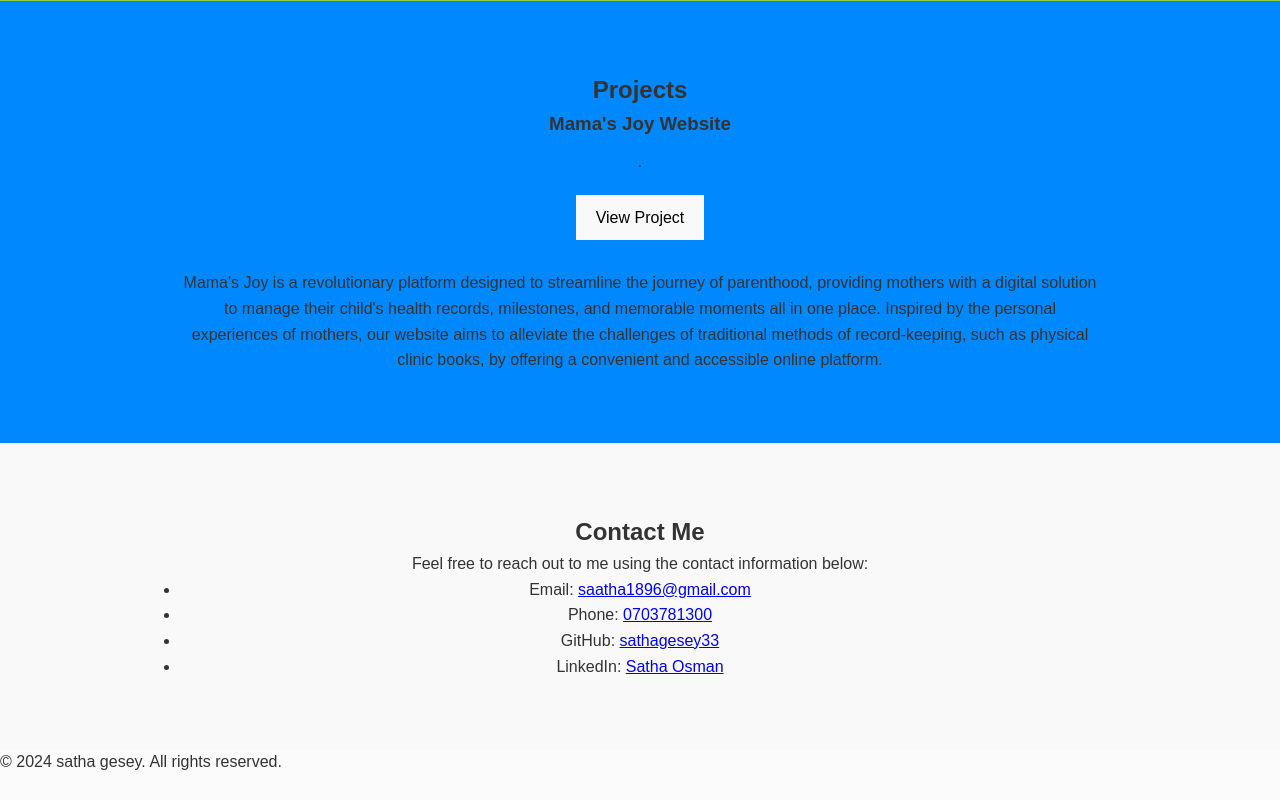
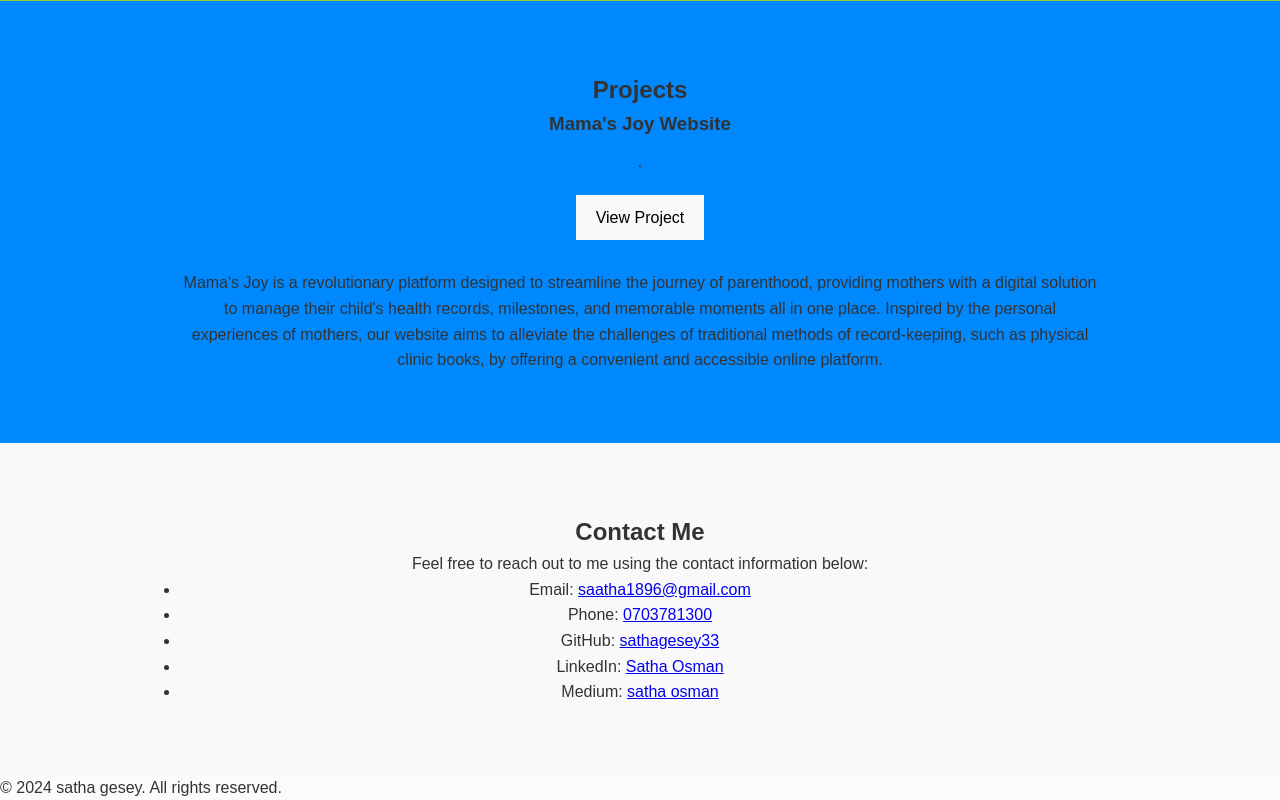
Before and after one commit to sathagesey33/my_portfolio, a plain HTML site: page index.html in a window 1280 px wide. Shown: the part 555-1355 px from the top of the page. Before the commit the page ends 1330 px from the top, so only its background shows below. Drawn offline with Linux system fonts and the light colour scheme.

Commit message:
index.html

```diff
--- a/index.html
+++ b/index.html
@@ -72,6 +72,7 @@
                 <li>Phone: <a href="tel:+254703781300">0703781300</a></li>
                 <li>GitHub: <a href="https://github.com/sathagesey33" target="_blank">sathagesey33</a></li>
                 <li>LinkedIn: <a href="https://www.linkedin.com/in/satha-osman-0bab12129/" target="_blank">Satha Osman</a></li>
+                <li>Medium: <a href="https://medium.com/@saatha1896" target="_blank">satha osman</a></li>
             </ul>
         </div>
     </section>
```
